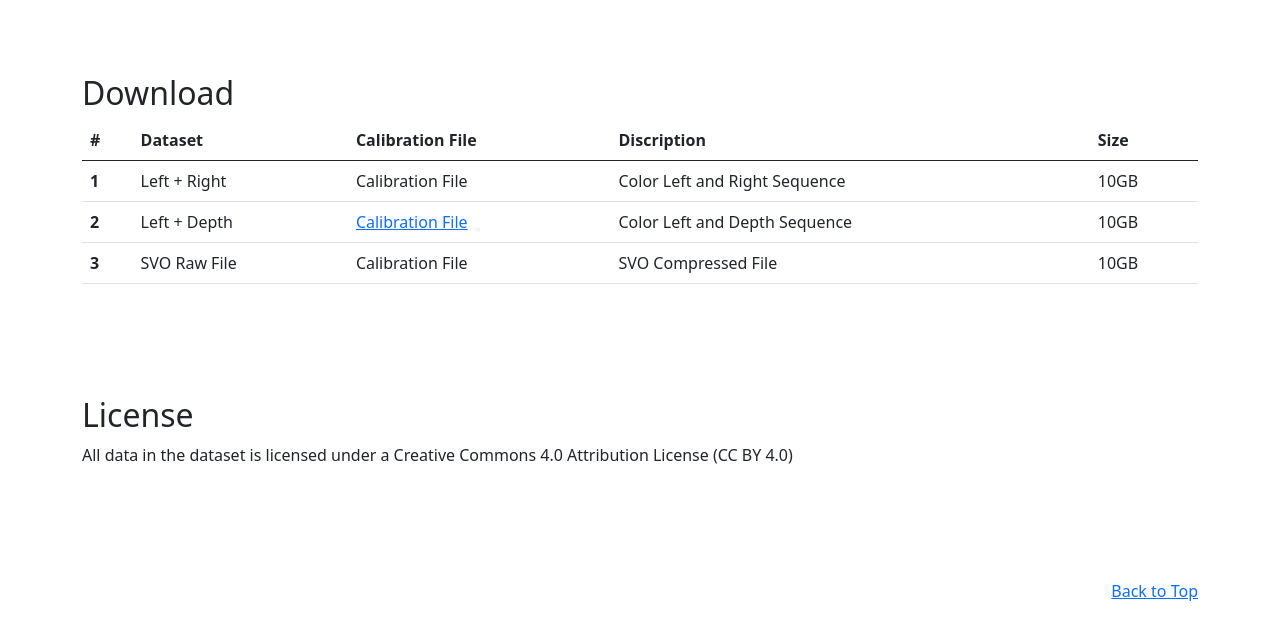
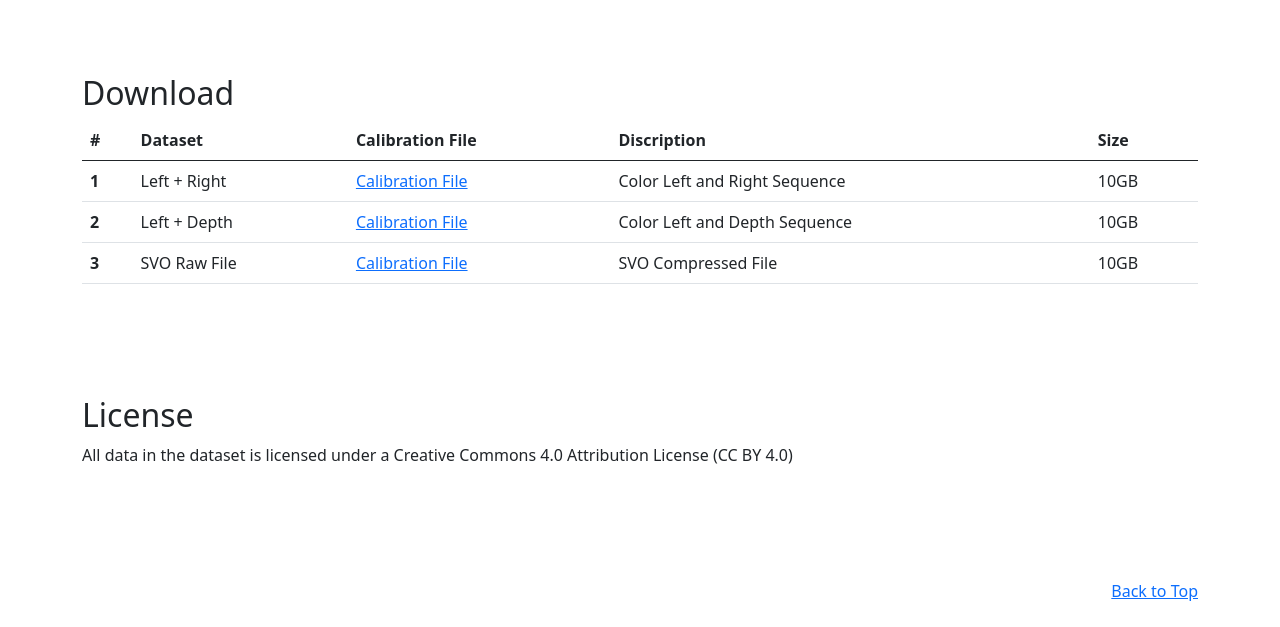
Before and after one commit to rafiqrana/low-light-dataset, a plain HTML site: page index.html in a window 1280 px wide. Shown: the part 1225-1852 px from the top of the page. Drawn offline with Linux system fonts and the light colour scheme.

Commit message:
added calibration file links

```diff
--- a/index.html
+++ b/index.html
@@ -74,21 +74,21 @@
               <tr>
                 <th scope="row">1</th>
                 <td>Left + Right</td>
-                <td>Calibration File</td>
+                <td><a href="https://unsw-my.sharepoint.com/:u:/g/personal/z3538734_ad_unsw_edu_au/ETE--r5cdtdCjF7KkAe4vvIBaqqHCdmE_lzcx_tz9OWpxw?e=hJR4iN">Calibration File</a></td>
                 <td>Color Left and Right Sequence</td>
                 <td>10GB</td>
               </tr>
               <tr>
                 <th scope="row">2</th>
                 <td>Left + Depth</td>
-                <td><a href="https:/rafiqrana.com">Calibration File</a></td>
+                <td><a href="https://unsw-my.sharepoint.com/:u:/g/personal/z3538734_ad_unsw_edu_au/ETE--r5cdtdCjF7KkAe4vvIBaqqHCdmE_lzcx_tz9OWpxw?e=hJR4iN">Calibration File</a></td>
                 <td>Color Left and Depth Sequence</td>
                 <td>10GB</td>
               </tr>
               <tr>
                 <th scope="row">3</th>
                 <td>SVO Raw File</td>
-                <td>Calibration File</td>
+                <td><a href="https://unsw-my.sharepoint.com/:u:/g/personal/z3538734_ad_unsw_edu_au/ETE--r5cdtdCjF7KkAe4vvIBaqqHCdmE_lzcx_tz9OWpxw?e=hJR4iN">Calibration File</a></td>
                 <td >SVO Compressed File</td>
                 <td>10GB</td>
               </tr>
```
